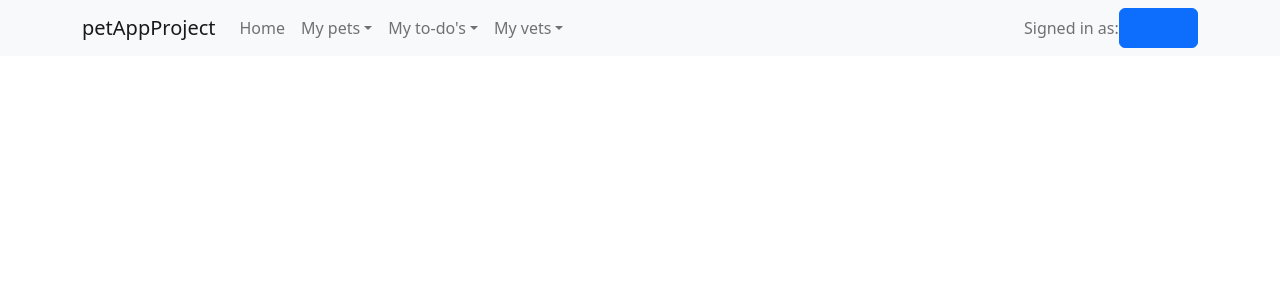
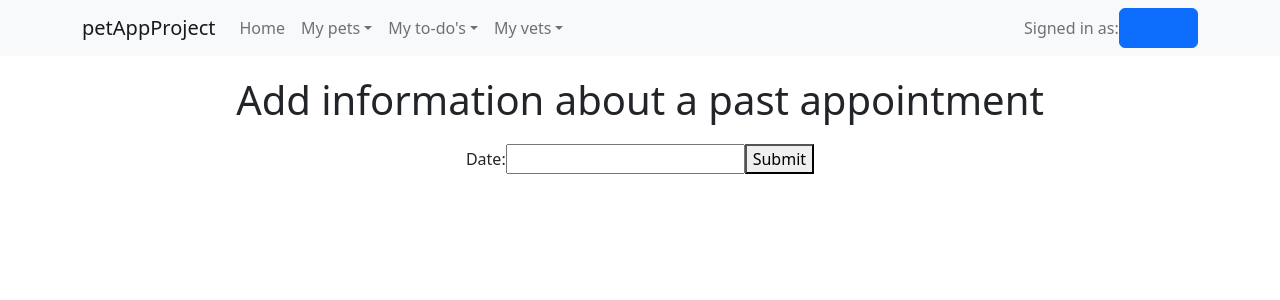
Before and after one commit to CodeOp-tech/final-project-FS23-Team3, a React (Create React App) app in the folder client/: page /add-appointment in a window 1280 px wide. Shown: the top 300 px of the page. Built offline with nearby package versions, Linux system fonts and the light colour scheme; sample sign-in values are in the browser's storage.

Commit message:
framework of add appointment form

```diff
--- a/client/src/App.js
+++ b/client/src/App.js
@@ -13,6 +13,7 @@ import AllPetsView from "./views/AllPetsView";
 import AddPetForm from "./components/AddPetForm";
 import ToDosView from './views/ToDosView';
 import HomeView from './views/HomeView';
+import AddAppointmentForm from './components/AddAppointmentForm';
 
 function App() {
 
@@ -70,6 +71,11 @@ function App() {
             <ToDosView />
           </PrivateRoute>
         } />
+        <Route path="/add-appointment" element={
+          <PrivateRoute>
+            <AddAppointmentForm />
+          </PrivateRoute>
+        } />
         <Route path='/login' element={<LoginView loginErrorMsg={loginErrorMsg} doLoginCb={(u, p) => doLogin(u, p)} />} />
         <Route path='/register' element={<RegisterView loginErrorMsg={loginErrorMsg} registerUserCb={(firstname, lastname, username, email, password) => registerUser(firstname, lastname, username, email, password)} />} />
       </Routes>
--- /dev/null
+++ b/client/src/components/AddAppointmentForm.js
@@ -0,0 +1,18 @@
+import React from 'react'
+
+export default function AddAppointmentForm() {
+  return (
+    <div className="AddAppointmentForm">
+        <h1>Add information about a past appointment</h1>
+        <form>
+            <label>
+                Date:
+                <input
+                type="text"
+                />
+            </label>
+            <button type="submit">Submit</button>
+        </form>
+    </div>
+  )
+}
--- a/client/src/views/HomeView.js
+++ b/client/src/views/HomeView.js
@@ -1,7 +1,6 @@
 import React from 'react';
 import { Link } from "react-router-dom";
-import "./HomeView.css"
-
+import "./HomeView.css";
 import UrgentToDos from '../components/UrgentToDos';
 
 export default function HomeView() {
@@ -11,6 +10,10 @@ export default function HomeView() {
         <Link to="/to-dos" style={{ textDecoration: 'none', color:"black" }}>
             <UrgentToDos/>
         </Link>
+
+        <Link to="/add-appointment" style={{ textDecoration: 'none', color:"black" }}>
+            <button>Add details about appointment</button>
+        </Link>
     </div>
   )
 }
```
